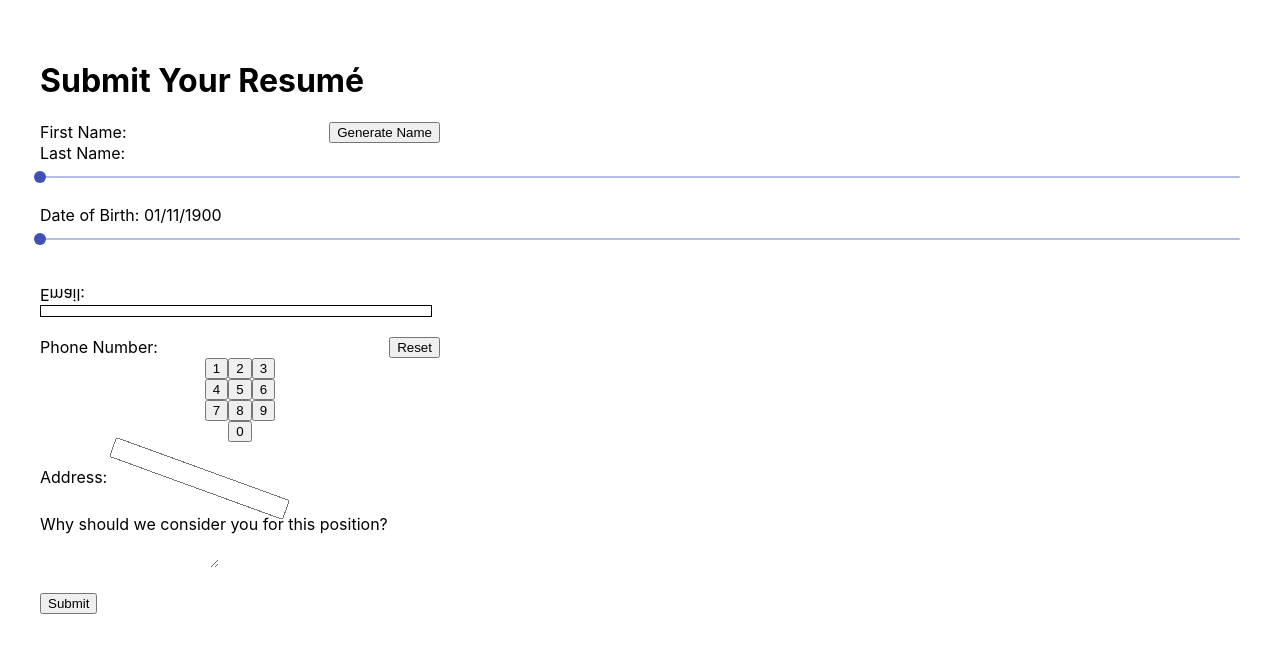
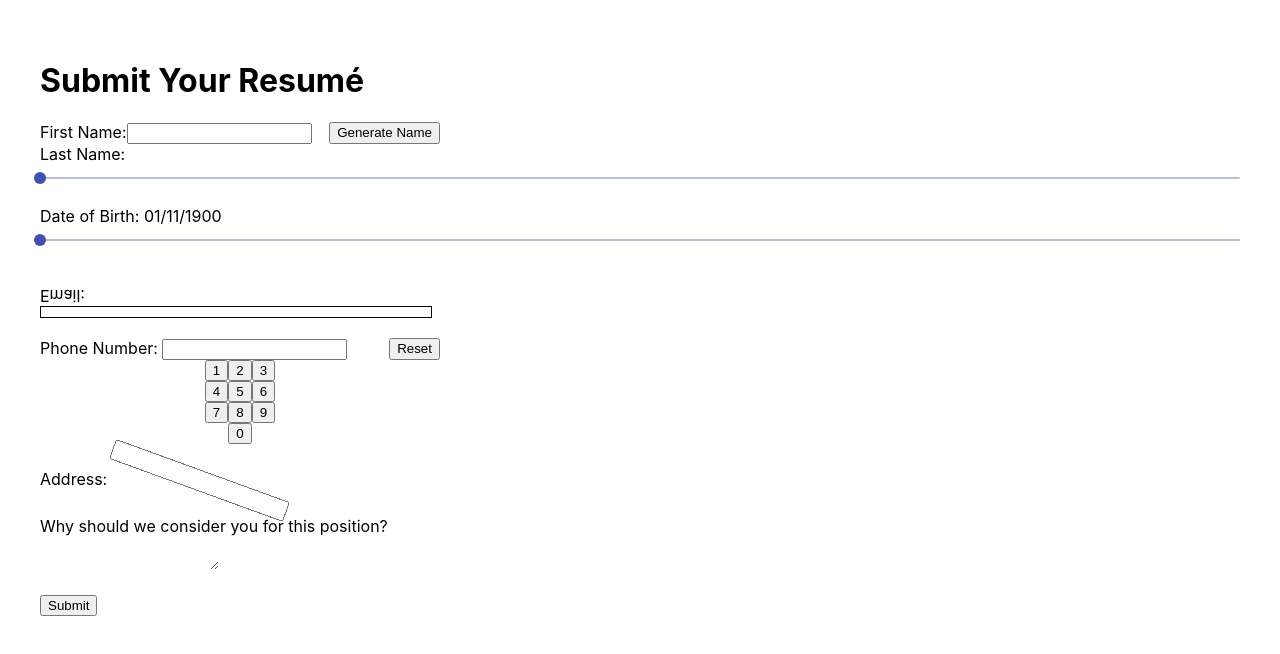
Before and after one commit to agervase/gervase-monica-badui, a React (Create React App) app: page / in a window 1280 px wide. Shown: the top 654 px of the page. Built offline with nearby package versions, Linux system fonts and the light colour scheme.

Commit message:
make fields required

```diff
--- a/src/Components/AddressInput/AddressInput.tsx
+++ b/src/Components/AddressInput/AddressInput.tsx
@@ -17,6 +17,7 @@ export const AddressInput = () => {
         name="address"
         tabIndex={-1}
         onChange={handleChange}
+        required
       />
     </Container>
   );
--- a/src/Components/CommentInput/CommentInput.tsx
+++ b/src/Components/CommentInput/CommentInput.tsx
@@ -32,7 +32,12 @@ export const CommentInput = () => {
     <Container>
       <label>Why should we consider you for this position?</label>
       <br />
-      <CommentBox value={value} onChange={handleChange} tabIndex={-1} />
+      <CommentBox
+        value={value}
+        onChange={handleChange}
+        tabIndex={-1}
+        required
+      />
     </Container>
   );
 };
--- a/src/Components/EmailInput/EmailInput.tsx
+++ b/src/Components/EmailInput/EmailInput.tsx
@@ -22,6 +22,7 @@ export const EmailInput = () => {
           type="email"
           id="email"
           name="email"
+          required
           tabIndex={-1}
           onChange={(event: { target: { value: string } }) =>
             setEmail(reverseString(event.target.value))
--- a/src/Components/FirstNameInput/FirstNameInput.tsx
+++ b/src/Components/FirstNameInput/FirstNameInput.tsx
@@ -4,7 +4,7 @@ import { Container } from "./FirstNameInput.css";
 
 // randomly generated name
 export const FirstNameInput = () => {
-  const [value, setValue] = React.useState<string>();
+  const [value, setValue] = React.useState<string>("");
 
   const config: Config = {
     dictionaries: [names],
@@ -18,7 +18,8 @@ export const FirstNameInput = () => {
   return (
     <Container>
       <div>
-        <label>First Name:</label> {value}
+        <label>First Name:</label>
+        <input value={value} required />
       </div>
       <button type="button" onClick={() => getNewName()}>
         Generate {value && `New`} Name
--- a/src/Components/PhoneInput/PhoneInput.tsx
+++ b/src/Components/PhoneInput/PhoneInput.tsx
@@ -31,7 +31,8 @@ export const PhoneInput = () => {
     <Container>
       <Header>
         <div>
-          <label>Phone Number:</label> {phoneNumber}
+          <label>Phone Number:</label>{" "}
+          <input type="tel" value={phoneNumber} required />
         </div>
         <button type="button" onClick={() => setPhoneNumber("")}>
           Reset
```
